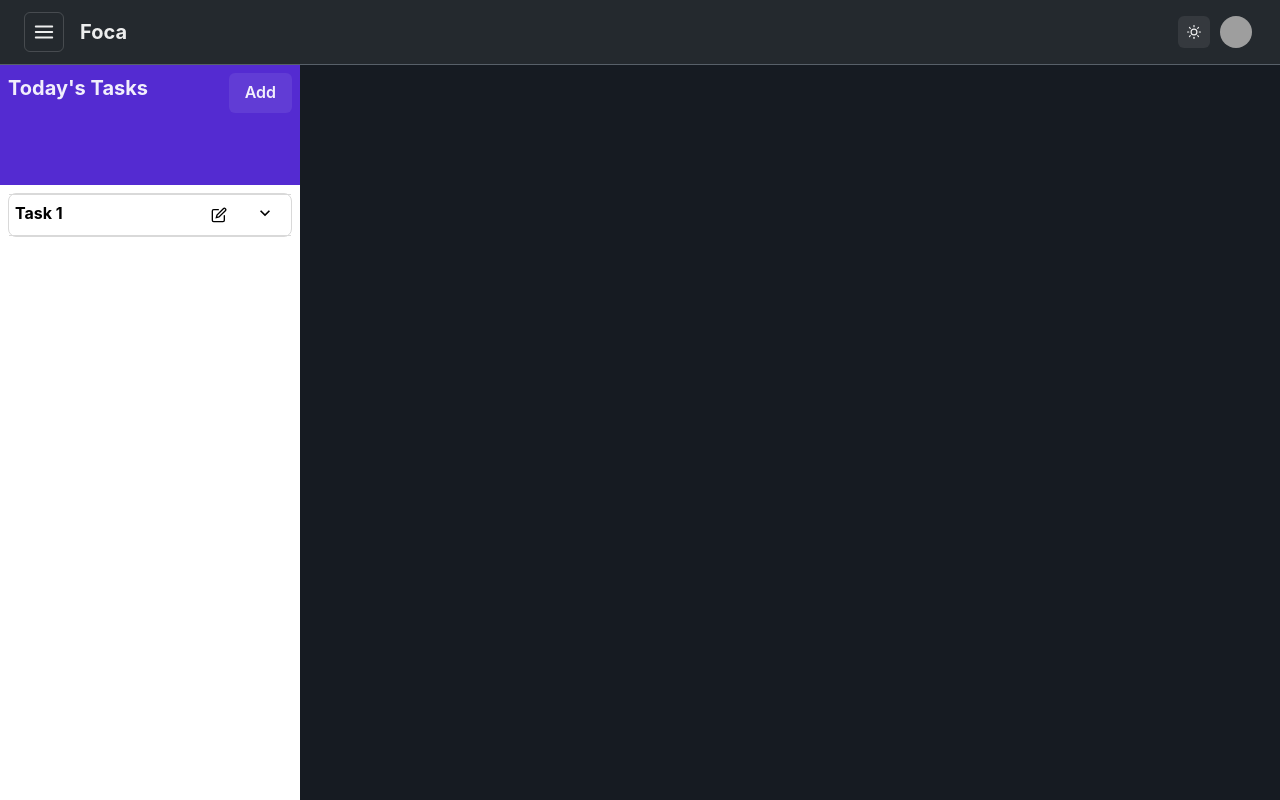
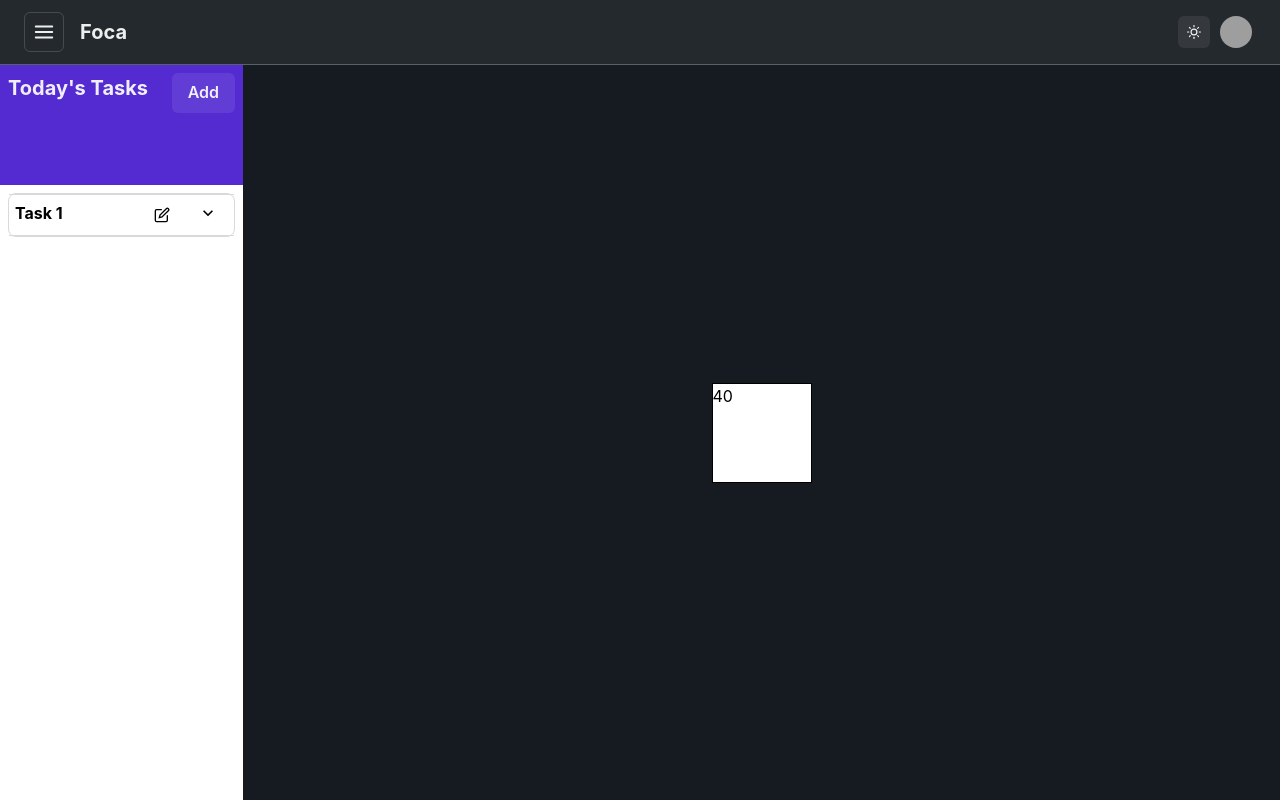
Before and after one commit to Kingwu12/FocaFounderHack, a React (Vite) app in the folder Foca/: page /dashboard/1 in a window 1280 px wide. Built offline with nearby package versions, Linux system fonts and the light colour scheme; grey boxes are pictures that could not be loaded.

Commit message:
timer half-baked

```diff
--- a/Foca/src/components/Timer/Timer.jsx
+++ b/Foca/src/components/Timer/Timer.jsx
@@ -1,9 +1,29 @@
-import { Box } from "@chakra-ui/react";
+import { Box, AbsoluteCenter } from "@chakra-ui/react";
+import {useEffect, useState } from 'react';
 
 const Timer = () => {
+    const [time, setTime] = useState(new Date(0, 0, 0, 0, 2, 100));
+
+    // const startTimer = (mins, secs) => {
+    //     setTime(new Date(0, 0, 0, 0, mins, secs))
+    // }
+
+    // useEffect(() => {
+    //     if (time > 0) {
+    //       const timerId = setInterval(() => {
+    //         setTime(time - 1);
+    //       }, 1000);
+
+    //       return () => clearInterval(timerId);
+    //     }
+    //   }, [time]);
 
     return(
-        <Box  border='1px' borderColor='white' h='100px' w='100px'></Box>
+        <Box position='relative' h='100%' w='100%' >
+            <AbsoluteCenter axis='both'>
+                <Box color='black' border='1px' bg='white' w='100px' h='100px'>{time.getSeconds()}</Box>
+            </AbsoluteCenter>
+        </Box>
     );
 }
 
--- a/Foca/src/pages/FocusDashBoard/FocusDashBoard.jsx
+++ b/Foca/src/pages/FocusDashBoard/FocusDashBoard.jsx
@@ -1,13 +1,15 @@
-import { Flex } from '@chakra-ui/react';
+import { Box, Flex } from '@chakra-ui/react';
 import TaskManager from '../../components/TaskManager/TaskManager';
+import Timer from '../../components/Timer/Timer';
 import { useParams } from 'react-router-dom';
 
 const FocusDashBoard = () => {
   const { username } = useParams();
 
   return (
-    <Flex w='100vw' flexDir='column' h='100%'>
+    <Flex w='100vw' flexDir='row' h='100%'>
       <TaskManager username={username} />
+      <Timer />
     </Flex>
   );
 };
```
